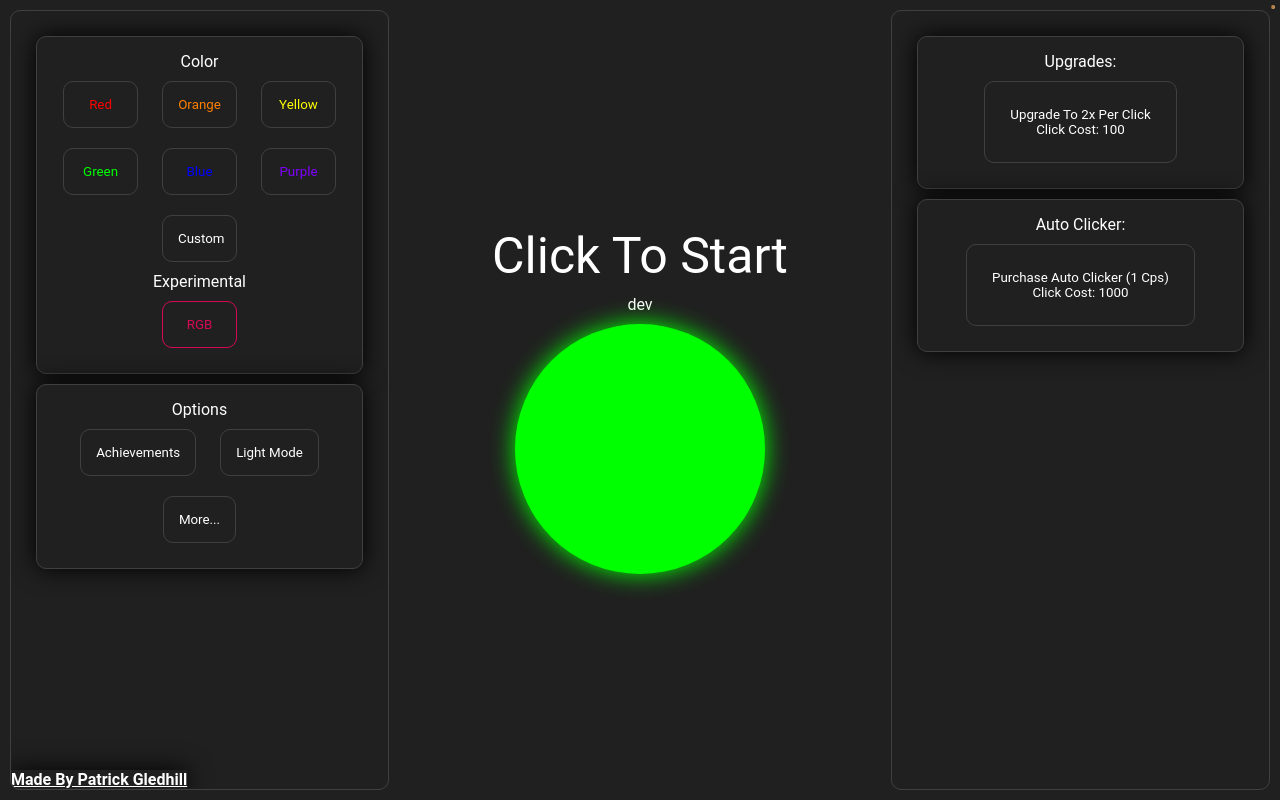
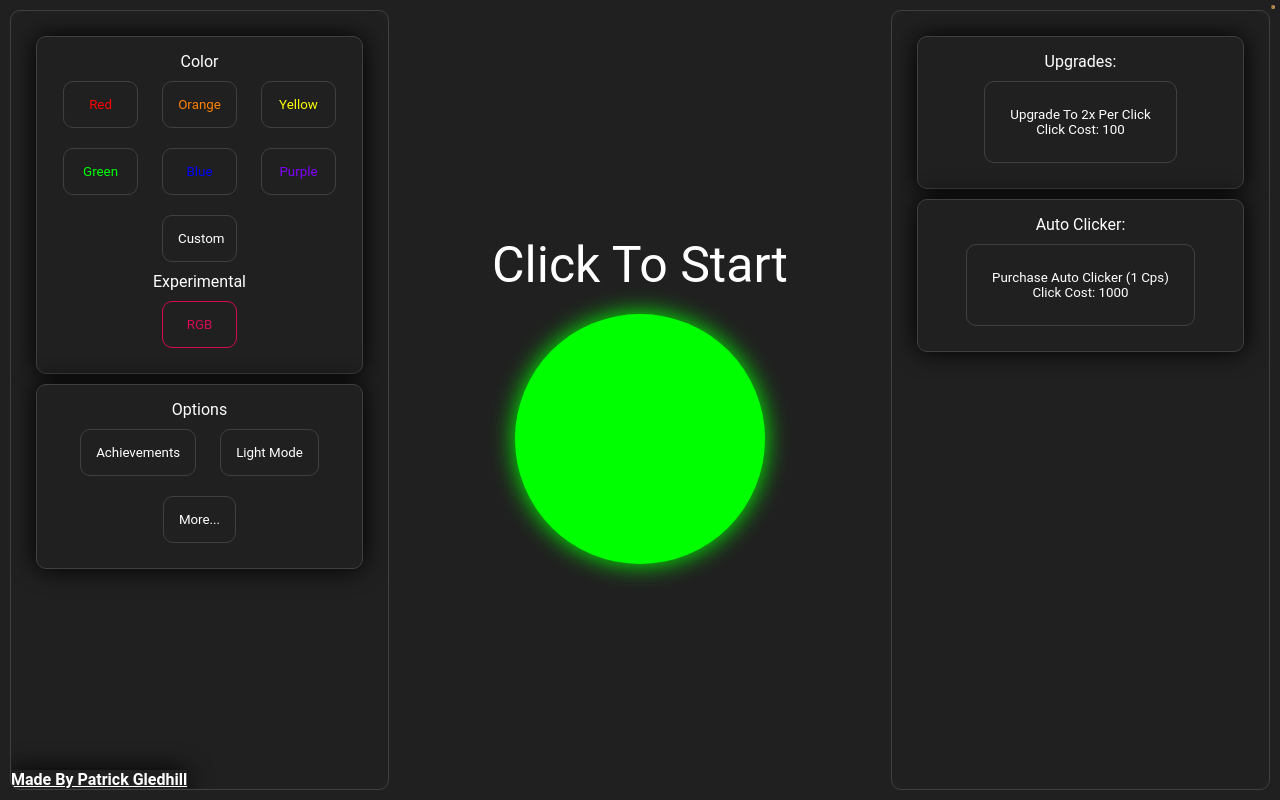
Before and after one commit to Patrick-Gledhill/Unnamed-Clicker, a plain HTML site: page Game-Versions/UnnamedClicker(v3.0)/index.html in a window 1280 px wide. Drawn offline with Linux system fonts and the light colour scheme.

Commit message:
Update index.html

```diff
--- a/Game-Versions/UnnamedClicker(v3.0)/index.html
+++ b/Game-Versions/UnnamedClicker(v3.0)/index.html
@@ -11,7 +11,6 @@
     <div class="center">
         <div class="content">
             <p id="counter">Click To Start</p>
-            <p onclick="count += 678765">dev</p>
             <button id="btn"></button>
             <div class="menuscr" id="moremenu" style="display: none; opacity: 0;">
                 <h2>Options</h2>
```
